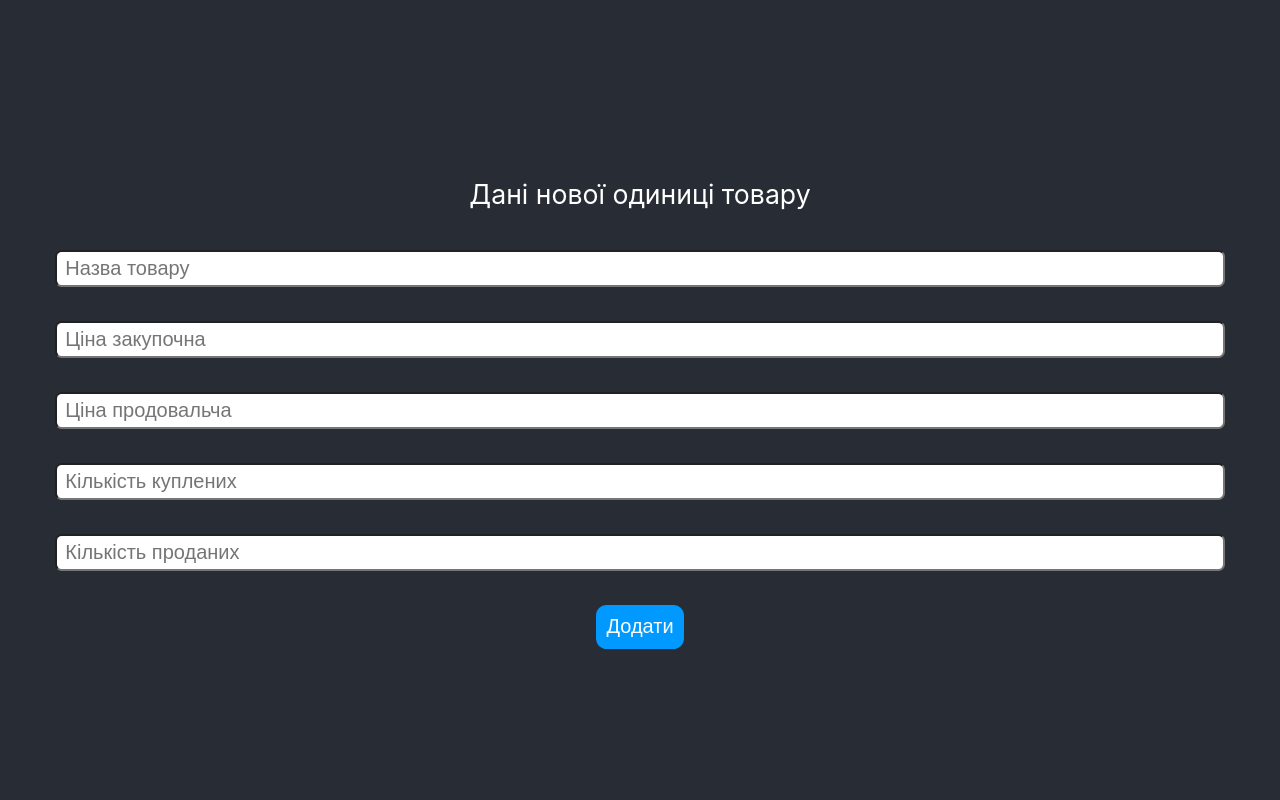
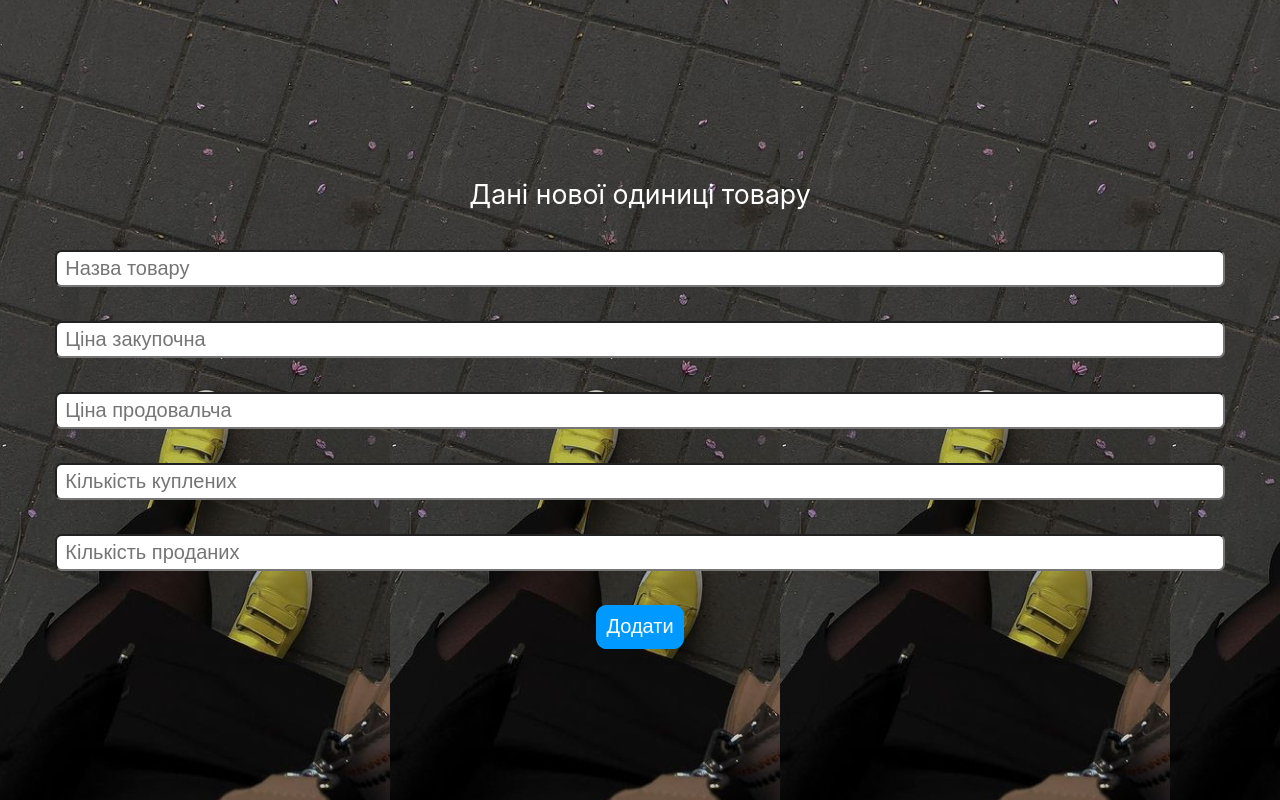
Before and after one commit to ignat-tokar/reckoning, a React (Create React App) app: page / in a window 1280 px wide. Built offline with nearby package versions, Linux system fonts and the light colour scheme.

Commit message:
added background image

```diff
--- a/package.json
+++ b/package.json
@@ -2,10 +2,12 @@
   "name": "reckoning",
   "version": "0.1.0",
   "private": true,
+  "homepage": "https://ignat-tokar.github.io/reckoning",
   "dependencies": {
     "@testing-library/jest-dom": "^5.16.4",
     "@testing-library/react": "^13.3.0",
     "@testing-library/user-event": "^13.5.0",
+    "gh-pages": "^4.0.0",
     "react": "^18.1.0",
     "react-dom": "^18.1.0",
     "react-scripts": "5.0.1",
@@ -15,7 +17,9 @@
     "start": "react-scripts start",
     "build": "react-scripts build",
     "test": "react-scripts test",
-    "eject": "react-scripts eject"
+    "eject": "react-scripts eject",
+    "predeploy": "npm run build",
+    "deploy": "gh-pages -d build"
   },
   "eslintConfig": {
     "extends": [
--- a/src/App.css
+++ b/src/App.css
@@ -2,6 +2,7 @@
   text-align: center;
 }
 .App {
+  background-image: url('./assets/background.jpg');
   background-color: #282c34;
   min-height: 100vh;
   display: flex;
```
Also changed, not shown: src/assets/background.jpg (added), 1 other file (tests, documents, lock files or other folders).
